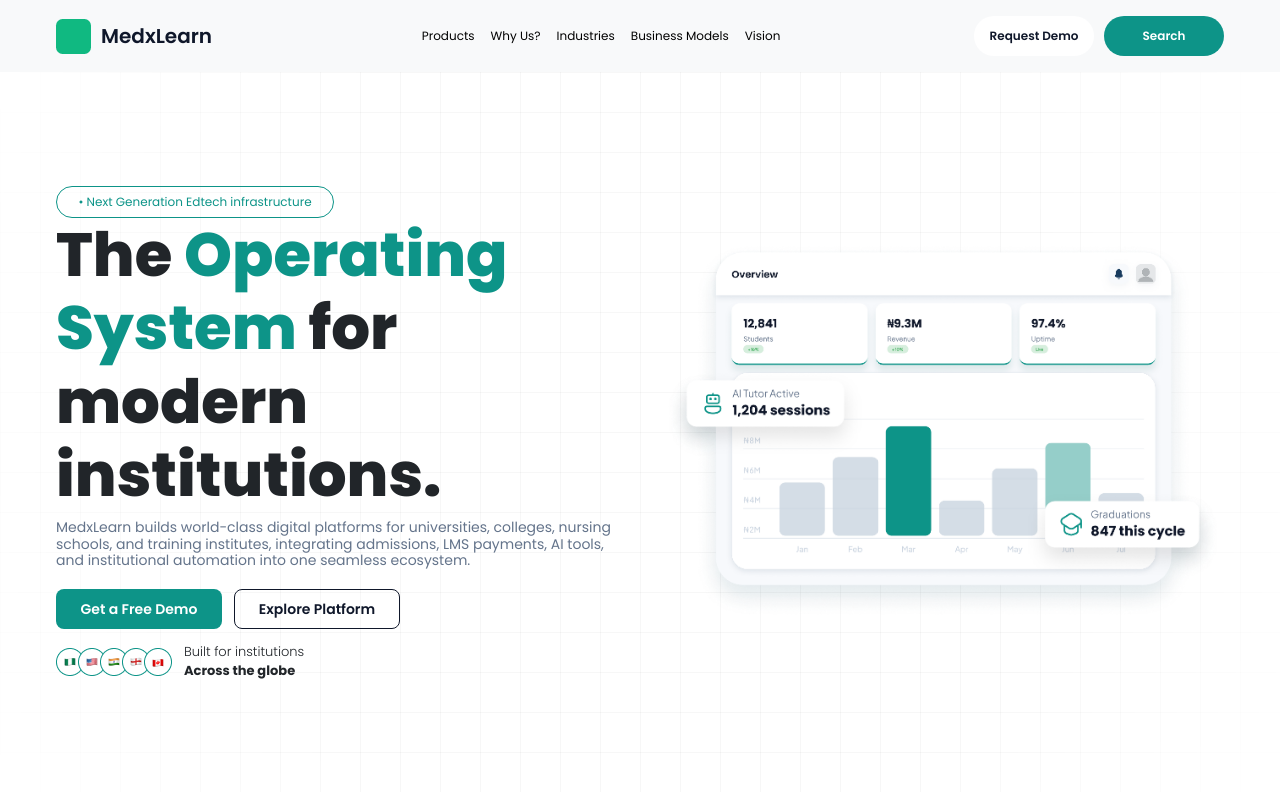
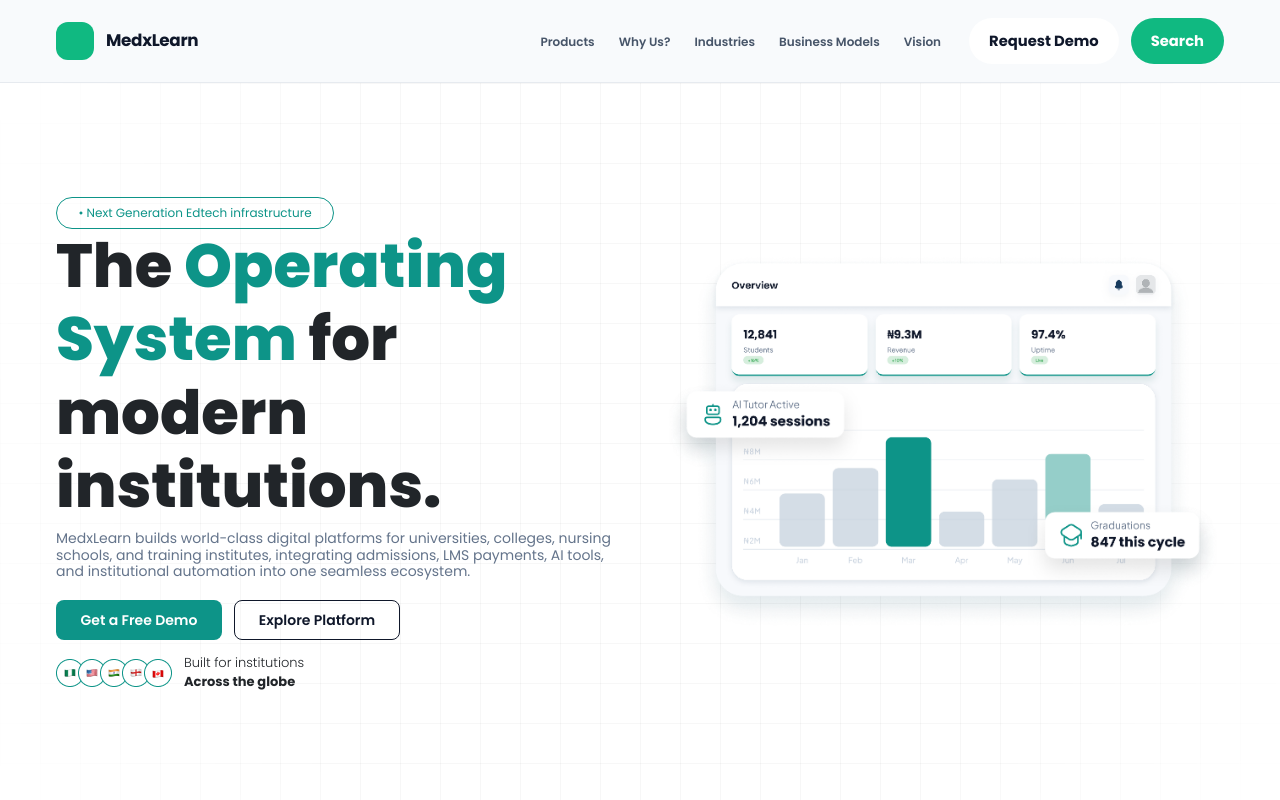
Before and after one commit to nuelfell0ff/MedxLearn, a React (Vite) app: page / in a window 1280 px wide. Shown: the top 800 px of the page. Built offline with nearby package versions, Linux system fonts and the light colour scheme.

Commit message:
today's commit

```diff
--- a/src/components/Navbar.jsx
+++ b/src/components/Navbar.jsx
@@ -1,40 +1,94 @@
-import React from 'react'
+import React, { useEffect, useState } from 'react'
 import './navbar.css'
 
 const Navbar = () => {
+  const [sidebarOpen, setSidebarOpen] = useState(false)
+
+  useEffect(() => {
+    document.body.style.overflow = sidebarOpen ? 'hidden' : ''
+
+    return () => {
+      document.body.style.overflow = ''
+    }
+  }, [sidebarOpen])
+
+  const closeSidebar = () => setSidebarOpen(false)
+
+  const handleNavClick = (event) => {
+    event.preventDefault()
+    closeSidebar()
+  }
+
   return (
-    <>
-      <nav className="navbar navbar-expand-lg bg-body-tertiary">
-        <div className="container-fluid navbar-shell py-2">
-          <div className="navbar-brand logo-icon"></div>
-          <a className="navbar-brand" href="#">MedxLearn</a>
-          <button className="navbar-toggler" type="button" data-bs-toggle="collapse" data-bs-target="#navbarSupportedContent" aria-controls="navbarSupportedContent" aria-expanded="false" aria-label="Toggle navigation">
-            <span className="navbar-toggler-icon"></span>
-          </button>
-          <div className="collapse navbar-collapse" id="navbarSupportedContent">
-            <ul className="navbar-nav mx-auto mb-2 mb-lg-0">
-              <li className="nav-item">
-                <a className="nav-link active" aria-current="page" href="#">Products</a>
-              </li>
-              <li className="nav-item">
-                <a className="nav-link active" aria-current="page" href="#">Why Us?</a>
-              </li>
-              <li className="nav-item">
-                <a className="nav-link active" aria-current="page" href="#">Industries</a>
-              </li>
-              <li className="nav-item">
-                <a className="nav-link active" aria-current="page" href="#">Business Models</a>
-              </li>
-              <li className="nav-item">
-                <a className="nav-link active" aria-current="page" href="#">Vision</a>
-              </li>
+    <nav className="site-navbar">
+      <div className="navbar-shell">
+        <a className="brand-lockup" href="#" onClick={handleNavClick}>
+          <span className="logo-icon" aria-hidden="true"></span>
+          <span className="brand-text">MedxLearn</span>
+        </a>
+
+        <button
+          className="sidebar-toggle"
+          type="button"
+          aria-label="Open navigation menu"
+          aria-expanded={sidebarOpen}
+          aria-controls="site-sidebar"
+          onClick={() => setSidebarOpen(true)}
+        >
+          <span></span>
+          <span></span>
+          <span></span>
+        </button>
+
+        <div className={`sidebar-backdrop ${sidebarOpen ? 'open' : ''}`} onClick={closeSidebar}></div>
+
+        <aside className={`site-sidebar ${sidebarOpen ? 'open' : ''}`} id="site-sidebar" aria-hidden={!sidebarOpen}>
+          <div className="sidebar-head">
+            <div>
+              <a className="brand-lockup mb-3" href="#" onClick={handleNavClick}>
+                <span className="logo-icon" aria-hidden="true"></span>
+                <span className="brand-text">MedxLearn</span>
+              </a>
+              {/* <p className="sidebar-kicker">Menu</p> */}
+            </div>
+            <button className="sidebar-close" type="button" aria-label="Close navigation menu" onClick={closeSidebar}>
+              <span></span>
+              <span></span>
+            </button>
+          </div>
+
+          <div className="sidebar-content">
+            <ul className="nav-links">
+              <li><a href="#" onClick={handleNavClick}>Products</a></li>
+              <li><a href="#" onClick={handleNavClick}>Why Us?</a></li>
+              <li><a href="#" onClick={handleNavClick}>Industries</a></li>
+              <li><a href="#" onClick={handleNavClick}>Business Models</a></li>
+              <li><a href="#" onClick={handleNavClick}>Vision</a></li>
             </ul>
-            <button className="btn btn-light" type="submit">Request Demo</button>
-            <button className="btn btn-dark" type="submit">Search</button>
+
+            <div className="sidebar-actions">
+              <button className="demo-btn" type="button">Request Demo</button>
+              <button className="search-btn" type="button">Search</button>
+            </div>
+          </div>
+        </aside>
+
+        <div className="desktop-nav">
+          <ul className="nav-links nav-links-inline">
+            <li><a href="#">Products</a></li>
+            <li><a href="#">Why Us?</a></li>
+            <li><a href="#">Industries</a></li>
+            <li><a href="#">Business Models</a></li>
+            <li><a href="#">Vision</a></li>
+          </ul>
+
+          <div className="desktop-actions">
+            <button className="demo-btn" type="button">Request Demo</button>
+            <button className="search-btn" type="button">Search</button>
           </div>
         </div>
-      </nav>
-    </>
+      </div>
+    </nav>
   )
 }
 
--- a/src/components/navbar.css
+++ b/src/components/navbar.css
@@ -1,55 +1,329 @@
-.logo-icon {
-  width: 35px;
-  height: 35px;
-  border-radius: 6.5px;
-  background-color: #10B981;
-  margin-right: 10px;
+.site-navbar {
+  position: sticky;
+  top: 0;
+  z-index: 1000;
+  background: rgba(248, 250, 252, 0.88);
+  backdrop-filter: blur(18px);
+  border-bottom: 1px solid rgba(148, 163, 184, 0.18);
 }
 
-.navbar .container-fluid.navbar-shell {
+.navbar-shell {
   width: 100%;
   max-width: var(--site-max-width);
   margin: 0 auto;
-  padding-left: var(--site-x-pad) !important;
-  padding-right: var(--site-x-pad) !important;
+  padding: 18px var(--site-x-pad);
   box-sizing: border-box;
+  display: flex;
+  align-items: center;
+  justify-content: space-between;
+  gap: 18px;
 }
 
-.navbar-brand {
-  font-size: 20px !important;
-  font-weight: 600 !important;
+.brand-lockup {
+  display: inline-flex;
+  align-items: center;
+  gap: 12px;
+  text-decoration: none;
   color: #0F172A;
+  flex: 0 0 auto;
 }
 
-.nav-item {
-  font-size: 12px;
-  color: #64748B;
+.brand-text {
+  font-size: 1.05rem;
+  font-weight: 700;
+  letter-spacing: -0.02em;
 }
 
-.nav-item:hover {
-  color: #0D9488;
+.logo-icon {
+  width: 38px;
+  height: 38px;
+  border-radius: 12px;
+  background-color: #10B981;
+  /* box-shadow: 0 14px 30px rgba(16, 185, 129, 0.22); */
+  flex: 0 0 auto;
 }
 
-.navbar .btn-light {
-  border: #CBD5E1;
-  width: 120px;
-  height: 40px;
-  border-radius: 32px;
-  background-color: white;
-  font-size: 12px;
-  color: #0F172A;
-  font-weight: 600;
-  margin-right: 10px;
+.desktop-nav {
+  display: flex;
+  align-items: center;
+  gap: 28px;
 }
 
-.navbar .btn-dark {
+.nav-links {
+  list-style: none;
+  padding: 0;
+  margin: 0;
+  display: flex;
+  align-items: center;
+  gap: 24px;
+}
+
+.nav-links a {
+  text-decoration: none;
+  color: #475569;
+  font-size: 12px;
+  font-weight: 600;
+  transition: color 160ms ease, transform 160ms ease;
+}
+
+.nav-links a:hover,
+.nav-links a:focus-visible {
+  color: #0D9488;
+  transform: translateY(-1px);
+}
+
+.desktop-actions,
+.sidebar-actions {
+  display: flex;
+  align-items: center;
+  gap: 12px;
+}
+
+.demo-btn,
+.search-btn {
   border: none;
-  background-color: #0D9488 !important;
-  width: 120px;
-  height: 40px;
-  border-radius: 32px;
-  background-color: white;
-  font-size: 12px;
-  color: white;
-  font-weight: 600;
+  height: 46px;
+  padding: 0 20px;
+  border-radius: 999px;
+  font-size: 0.92rem;
+  font-weight: 700;
+  cursor: pointer;
+  transition: transform 160ms ease, box-shadow 160ms ease, background-color 160ms ease;
 }
+
+.demo-btn {
+  background: #ffffff;
+  color: #0F172A;
+  /* box-shadow: inset 0 0 0 1px rgba(148, 163, 184, 0.55); */
+}
+
+.search-btn {
+  background-color: #10B981;
+  color: #ffffff;
+  /* box-shadow: 0 16px 24px rgba(13, 148, 136, 0.22); */
+}
+
+.demo-btn:hover,
+.search-btn:hover,
+.demo-btn:focus-visible,
+.search-btn:focus-visible {
+  transform: translateY(-1px);
+}
+
+.sidebar-toggle,
+.sidebar-close {
+  appearance: none;
+  border: 0;
+  background: transparent;
+  padding: 0;
+  cursor: pointer;
+}
+
+.sidebar-toggle {
+  width: 46px;
+  height: 46px;
+  border-radius: 14px;
+  display: none;
+  align-items: center;
+  justify-content: center;
+  flex-direction: column;
+  gap: 4px;
+  background: rgba(15, 23, 42, 0.06);
+}
+
+.sidebar-toggle span,
+.sidebar-close span {
+  display: block;
+  width: 18px;
+  height: 2px;
+  border-radius: 999px;
+  background: #0F172A;
+}
+
+.sidebar-close {
+  width: 42px;
+  height: 42px;
+  border-radius: 14px;
+  background: rgba(255, 255, 255, 0.12);
+  display: inline-flex;
+  align-items: center;
+  justify-content: center;
+  position: relative;
+}
+
+.sidebar-close span:first-child {
+  position: absolute;
+  transform: rotate(45deg);
+}
+
+.sidebar-close span:last-child {
+  position: absolute;
+  transform: rotate(-45deg);
+}
+
+.sidebar-backdrop {
+  position: fixed;
+  inset: 0;
+  background: rgba(15, 23, 42, 0.5);
+  opacity: 0;
+  pointer-events: none;
+  transition: opacity 180ms ease;
+}
+
+.site-sidebar {
+  position: fixed;
+  top: 0;
+  left: 0;
+  width: min(84vw, 360px);
+  height: 100vh;
+  background: linear-gradient(180deg, #0F172A 0%, #111827 100%);
+  color: #E2E8F0;
+  transform: translateX(-100%);
+  transition: transform 220ms ease;
+  box-shadow: 24px 0 60px rgba(15, 23, 42, 0.26);
+  padding: 22px;
+  box-sizing: border-box;
+  display: flex;
+  flex-direction: column;
+  gap: 28px;
+  z-index: 1002;
+}
+
+.sidebar-head {
+  display: flex;
+  align-items: flex-start;
+  justify-content: space-between;
+  gap: 12px;
+}
+
+.sidebar-kicker {
+  margin: 0 0 6px;
+  text-transform: uppercase;
+  letter-spacing: 0.16em;
+  font-size: 0.72rem;
+  color: #94A3B8;
+}
+
+.sidebar-head h2 {
+  margin: 0;
+  font-size: 1.35rem;
+  letter-spacing: -0.03em;
+}
+
+.sidebar-content {
+  display: flex;
+  flex-direction: column;
+  gap: 28px;
+}
+
+.site-sidebar .nav-links {
+  flex-direction: column;
+  align-items: flex-start;
+  gap: 16px;
+}
+
+.site-sidebar .nav-links a {
+  color: #F8FAFC;
+  font-size: 1.05rem;
+}
+
+.site-sidebar .nav-links a:hover,
+.site-sidebar .nav-links a:focus-visible {
+  color: #5EEAD4;
+}
+
+.sidebar-actions {
+  flex-direction: column;
+  align-items: stretch;
+}
+
+.sidebar-actions .demo-btn,
+.sidebar-actions .search-btn {
+  width: 100%;
+}
+
+.site-sidebar.open {
+  transform: translateX(0);
+}
+
+.sidebar-backdrop.open {
+  opacity: 1;
+  pointer-events: auto;
+}
+
+@media (max-width: 991.98px) {
+  .navbar-shell {
+    padding: 16px var(--site-x-pad);
+  }
+
+  .desktop-nav {
+    display: none;
+  }
+
+  .sidebar-toggle {
+    display: inline-flex;
+  }
+
+  .brand-text {
+    font-size: 1rem;
+  }
+}
+
+@media (min-width: 992px) {
+
+  .sidebar-toggle,
+  .sidebar-backdrop,
+  .site-sidebar {
+    display: none;
+  }
+}
+
+@media (max-width: 575.98px) {
+  .navbar-shell {
+    padding-left: 16px;
+    padding-right: 16px;
+  }
+
+  .logo-icon {
+    width: 34px;
+    height: 34px;
+    border-radius: 11px;
+  }
+
+  .brand-text {
+    font-size: 0.98rem;
+  }
+
+  .site-sidebar {
+    width: min(90vw, 340px);
+    padding: 20px;
+    background: #ffffff;
+    color: #0F172A;
+    box-shadow: 24px 0 60px rgba(15, 23, 42, 0.18);
+  }
+
+  .sidebar-kicker {
+    color: #64748B;
+  }
+
+  .sidebar-head h2 {
+    color: #0F172A;
+  }
+
+  .site-sidebar .nav-links a {
+    color: #0F172A;
+  }
+
+  .site-sidebar .nav-links a:hover,
+  .site-sidebar .nav-links a:focus-visible {
+    color: #0D9488;
+  }
+
+  .sidebar-close {
+    background: rgba(15, 23, 42, 0.06);
+  }
+
+  .sidebar-toggle {
+    background: rgba(15, 23, 42, 0.08);
+  }
+}
```
